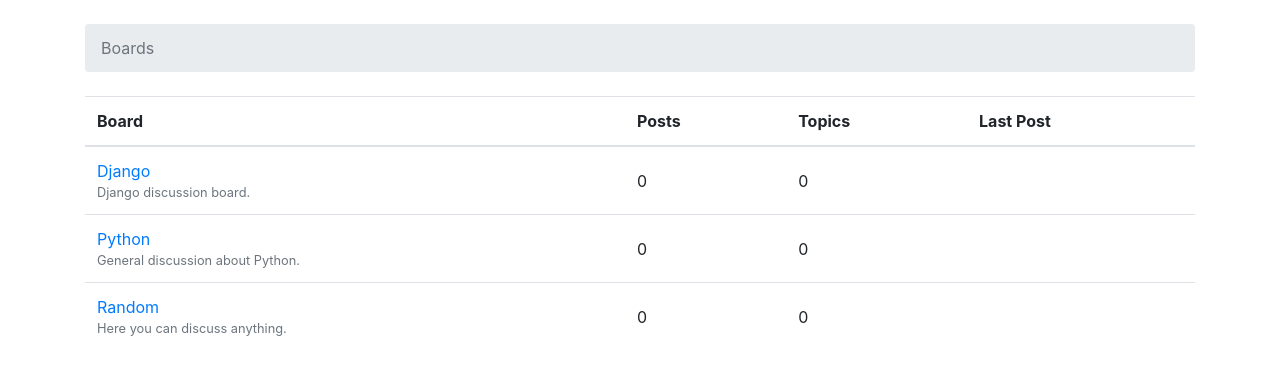
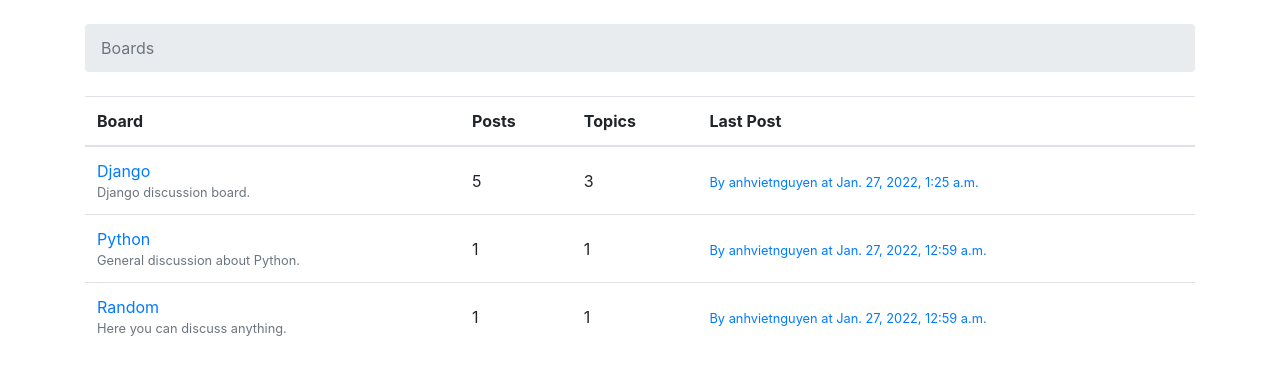
Before and after one commit to toomspawt/django-board, a Django app: page / in a window 1280 px wide. Shown: the part 56-431 px from the top of the page. Run offline with Django 4.2, Linux system fonts and the light colour scheme; data comes from the database, SQL or seed files in the repository; both versions use the stored data as it was after the commit; some libraries are stand-ins or nearby versions; some web fonts are replaced.

Commit message:
Add displaying topics and replies count

```diff
--- a/myproject/boards/models.py
+++ b/myproject/boards/models.py
@@ -1,5 +1,6 @@
 from django.db import models
 from django.contrib.auth.models import User
+from django.utils.text import Truncator
 
 class Board(models.Model):
     name = models.CharField(max_length=30, unique=True)
@@ -8,11 +9,20 @@ class Board(models.Model):
     def __str__(self):
         return self.name
 
+    def get_posts_count(self):
+        return Post.objects.filter(topic__board=self).count()
+
+    def get_last_post(self):
+        return Post.objects.filter(topic__board=self).order_by('-created_at').first()
+
 class Topic(models.Model):
     subject = models.CharField(max_length=255)
     last_update = models.DateTimeField(auto_now_add=True)
     board = models.ForeignKey(Board, related_name='topics', on_delete=models.CASCADE)
     starter = models.ForeignKey(User, related_name='topics', on_delete=models.CASCADE)
+
+    def __str__(self):
+        return self.subject
 
 class Post(models.Model):
     message = models.TextField(max_length=4000)
@@ -21,3 +31,8 @@ class Post(models.Model):
     updated_at = models.DateTimeField(null=True)
     created_by = models.ForeignKey(User, related_name='posts', on_delete=models.CASCADE)
     updated_by = models.ForeignKey(User, null=True, related_name='+', on_delete=models.CASCADE)
+
+
+    def __str__(self):
+        truncated_message = Truncator(self.message)
+        return truncated_message.chars(30)
--- a/myproject/boards/views.py
+++ b/myproject/boards/views.py
@@ -1,6 +1,7 @@
 from django.contrib.auth.models import User
 from django.shortcuts import render, get_object_or_404, redirect
 from django.contrib.auth.decorators import login_required
+from django.db.models import Count
 from .models import Board, Topic, Post
 from .forms import NewTopicForm, PostForm
 
@@ -12,7 +13,8 @@ def home(request):
 
 def board_topics(request, pk):
     board = get_object_or_404(Board, pk=pk)
-    return render(request, 'topics.html', {'board': board})
+    topics = board.topics.order_by('-last_update').annotate(replies=Count('posts')-1)
+    return render(request, 'topics.html', {'board': board, 'topics': topics})
 
 @login_required
 def new_topic(request, pk):
--- a/myproject/templates/home.html
+++ b/myproject/templates/home.html
@@ -21,9 +21,21 @@
             <a href="{% url 'board_topics' board.pk %}">{{ board.name }}</a>
             <small class="text-muted d-block">{{ board.description }}</small>
           </td>
-          <td class="align-middle">0</td>
-          <td class="align-middle">0</td>
-          <td></td>
+          <td class="align-middle">{{ board.get_posts_count }}</td>
+          <td class="align-middle">{{ board.topics.count }}</td>
+          <td class="align-middle">
+            {% with post=board.get_last_post %}
+              {% if post %}
+                <small>
+                  <a href="{% url 'topic_posts' board.pk post.topic.pk %}">
+                    By {{ post.created_by.username }} at {{ post.created_at }}
+                  </a>
+                </small>
+              {% else %}
+                <small class="text-muted"><em>No post yet</em></small>
+              {% endif %}
+            {% endwith %}
+          </td>
         </tr>
       {% endfor %}
     </tbody>
--- a/myproject/templates/topics.html
+++ b/myproject/templates/topics.html
@@ -26,11 +26,11 @@
         </thead>
 
         <tbody>
-            {% for topic in board.topics.all %}
+            {% for topic in topics %}
             <tr>
                 <td><a href="{% url 'topic_posts' board.pk topic.pk %}">{{ topic.subject }}</td>
                 <td>{{ topic.starter.username }}</td>
-                <td>0</td>
+                <td>{{ topic.replies }}</td>
                 <td>0</td>
                 <td>{{ topic.last_update }}</td>
             </tr>
```
Also changed, not shown: myproject/db.sqlite3.
